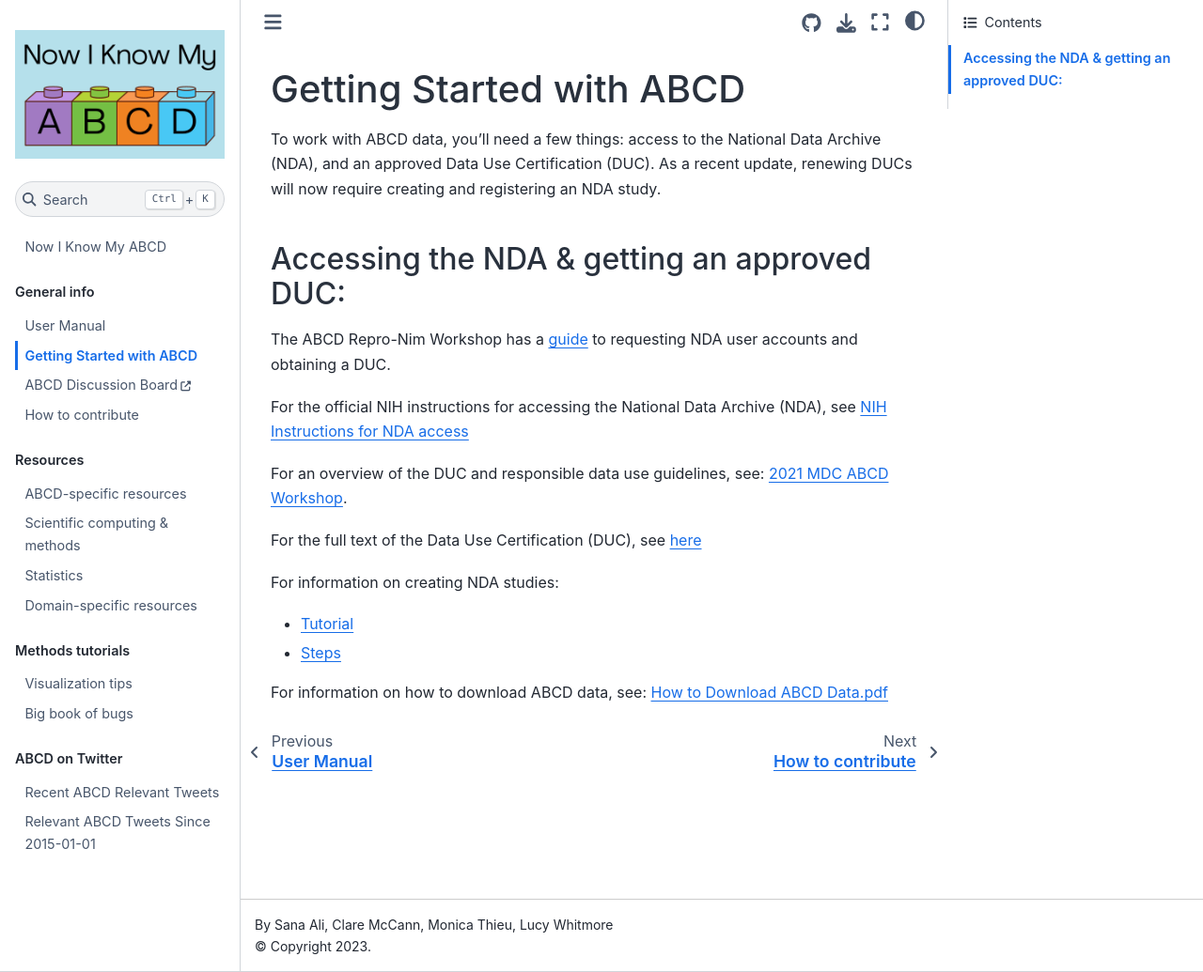
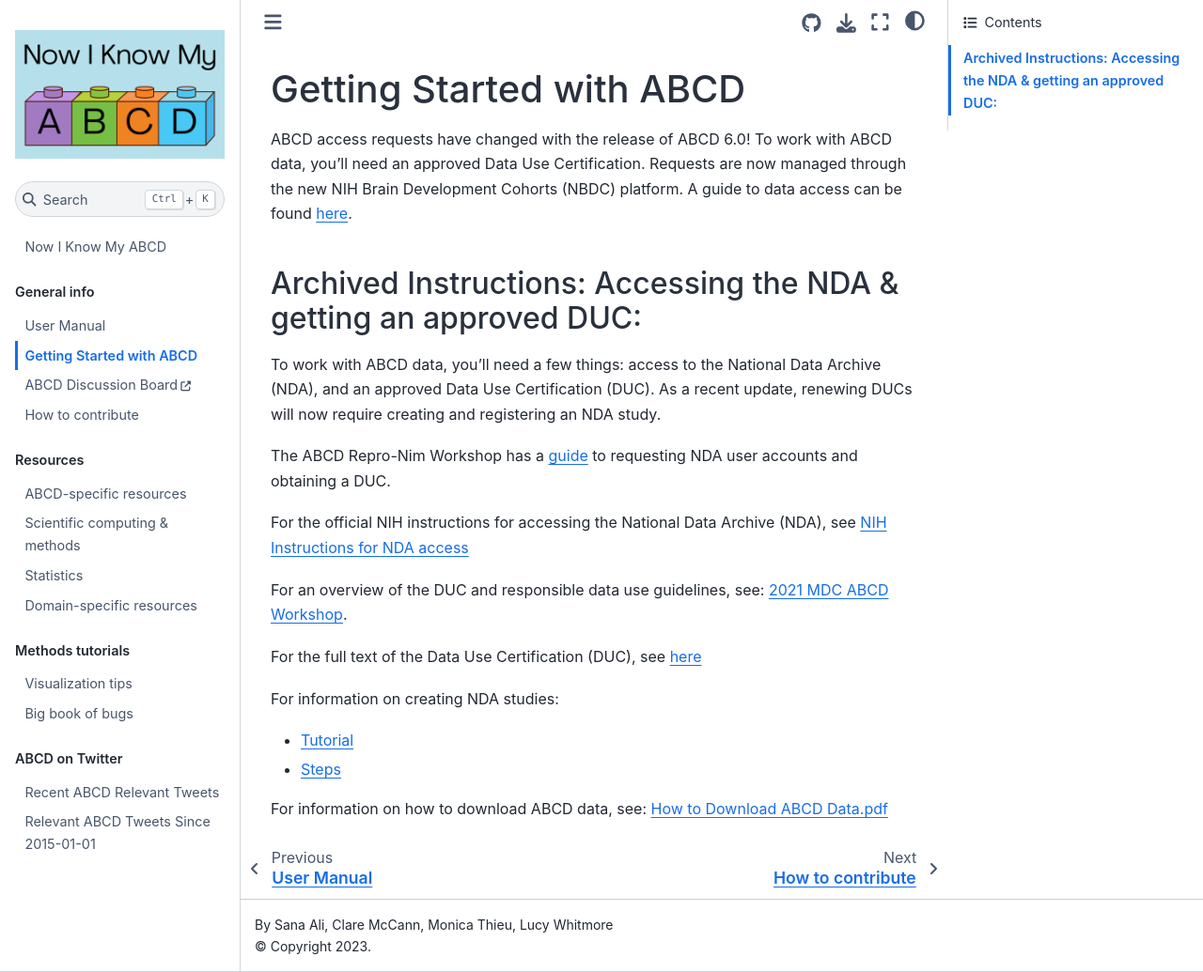
Before and after one commit to now-i-know-my-abcd/docs, a Jupyter Book: the page built from docs/starting.md, in a window 1280 px wide and 1035 px high. Shown: the whole window at 94% size. Built offline with Jupyter Book 1.0.4 settings and Sphinx 7.4.7 and the Sphinx Book theme 1.1.4, drawn with Linux system fonts in a browser that asks for light colours.

Commit message:
Updated the instructions for getting started with information about the 6.0 DUC process

```diff
--- a/docs/starting.md
+++ b/docs/starting.md
@@ -1,8 +1,13 @@
 # Getting Started with ABCD
 
+ABCD access requests have changed with the release of ABCD 6.0! To work with ABCD data, you'll need an approved Data Use Certification. Requests are now managed through the new NIH Brain Development Cohorts (NBDC) platform. A guide to data access can be found [here](https://www.nbdc-datahub.org/data-access-process).
+
+
+
+
+## Archived Instructions: Accessing the NDA & getting an approved DUC:
 To work with ABCD data, you’ll need a few things: access to the National Data Archive (NDA), and an approved Data Use Certification (DUC). As a recent update, renewing DUCs will now require creating and registering an NDA study.
 
-## Accessing the NDA & getting an approved DUC:
 The ABCD Repro-Nim Workshop has a [guide](https://docs.google.com/document/d/18hsT2x15bypuXFcfMQb9Ck_YEB7VvY2j4w5hwbV78A4/edit) to requesting NDA user accounts and obtaining a DUC.
 
 For the official NIH instructions for accessing the National Data Archive (NDA), see [NIH Instructions for NDA access](https://nda.nih.gov/about/creating-an-nda-account)
```
